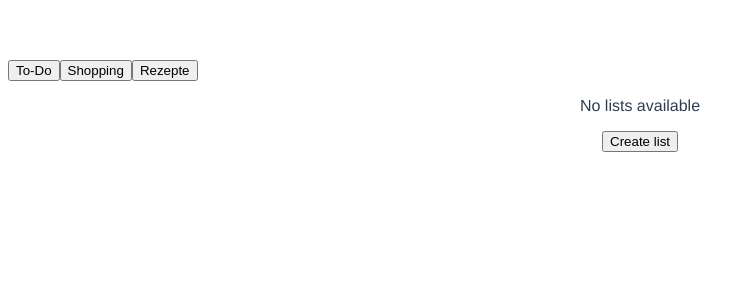
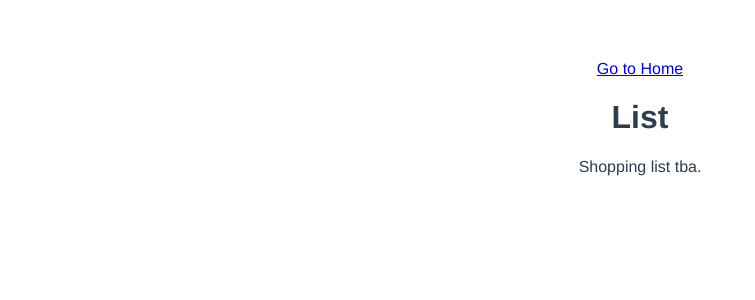
Before and after one commit to nora2106/iforgor-app, a Vue app: page /list/1 in a window 1280 px wide. Shown: the top 300 px of the page, without its empty margins (0-755 px from the left). Built offline with nearby package versions, Linux system fonts and the light colour scheme.

Commit message:
add router

```diff
--- a/package.json
+++ b/package.json
@@ -11,7 +11,8 @@
     "core-js": "^3.8.3",
     "pinia": "^3.0.2",
     "register-service-worker": "^1.7.2",
-    "vue": "^3.2.13"
+    "vue": "^3.2.13",
+    "vue-router": "^4.5.0"
   },
   "devDependencies": {
     "@typescript-eslint/eslint-plugin": "^5.4.0",
--- a/src/App.vue
+++ b/src/App.vue
@@ -1,16 +1,17 @@
 <template>
-  <ListPage/>
+  <nav>
+    <router-link to="/">Go to Home</router-link>
+  </nav>
+  <main>
+    <router-view />
+  </main>
 </template>
 
 <script lang="ts">
 import { defineComponent } from 'vue';
-import MainPage from "@/components/05_pages/MainPage.vue";
 
 export default defineComponent({
   name: 'App',
-  components: {
-    ListPage: MainPage,
-  }
 });
 </script>
 
--- /dev/null
+++ b/src/components/05_pages/ListView.vue
@@ -0,0 +1,33 @@
+<!-- single task list component -->
+<template>
+  <h1>List</h1>
+  <div v-if="type === 'task'">
+    <TaskList/>
+  </div>
+  <div v-if="type === 'shopping'">
+    <p>Shopping list tba.</p>
+  </div>
+</template>
+
+<script lang="ts">
+import { defineComponent } from 'vue';
+import TaskList from "@/components/03_organisms/TaskList.vue";
+
+export default defineComponent({
+  name: 'ListView',
+  setup() {
+    let type = "shopping"
+    return {
+      type
+    }
+  },
+  components: {
+    TaskList
+  }
+
+});
+</script>
+
+<style>
+
+</style>
--- a/src/components/05_pages/MainPage.vue
+++ b/src/components/05_pages/MainPage.vue
@@ -1,5 +1,6 @@
 <!-- main page of the app -->
 <template>
+  <h1>Homepage</h1>
   <ListSelectorWrapper/>
 </template>
 
--- a/src/main.ts
+++ b/src/main.ts
@@ -1,9 +1,11 @@
 import { createApp } from 'vue'
 import App from './App.vue'
 import { createPinia } from 'pinia'
+import {router} from './router'
 import './registerServiceWorker'
 
 const pinia = createPinia();
 const app = createApp(App);
+app.use(router)
 app.use(pinia);
 app.mount('#app');
```
Also changed, not shown: src/router.ts (added, +14 -0 lines), src/components/03_organisms/TaskList.vue (renamed from src/components/02_molecules/TaskList.vue), 1 other file (tests, documents, lock files or other folders).
